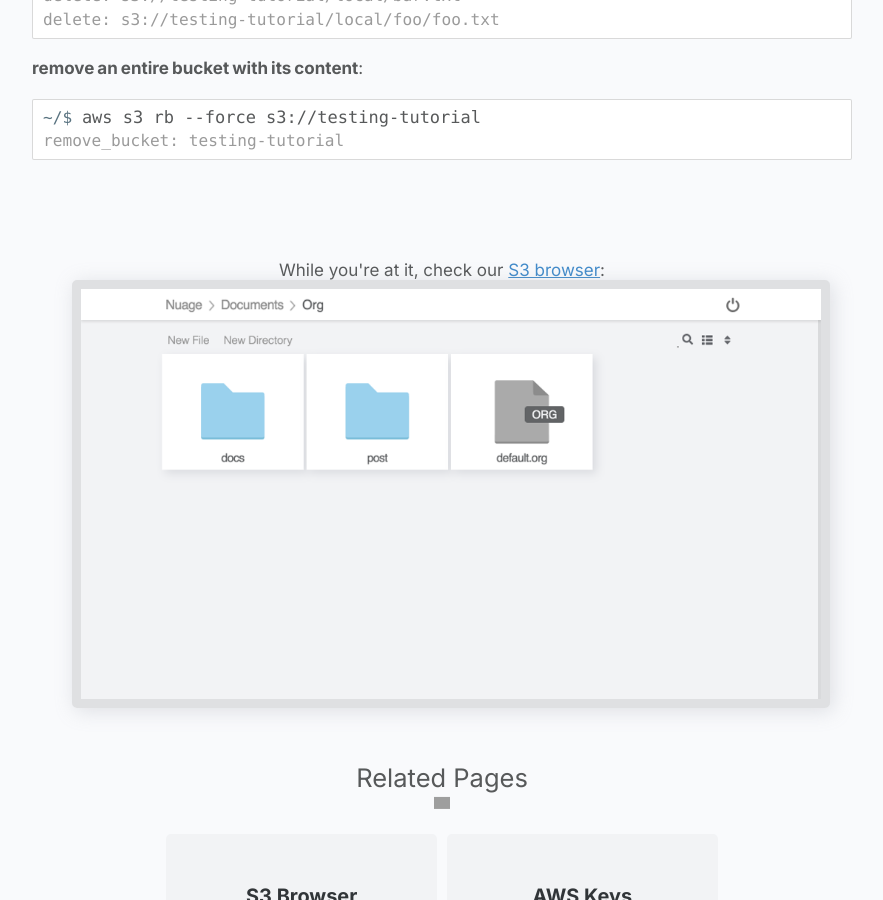
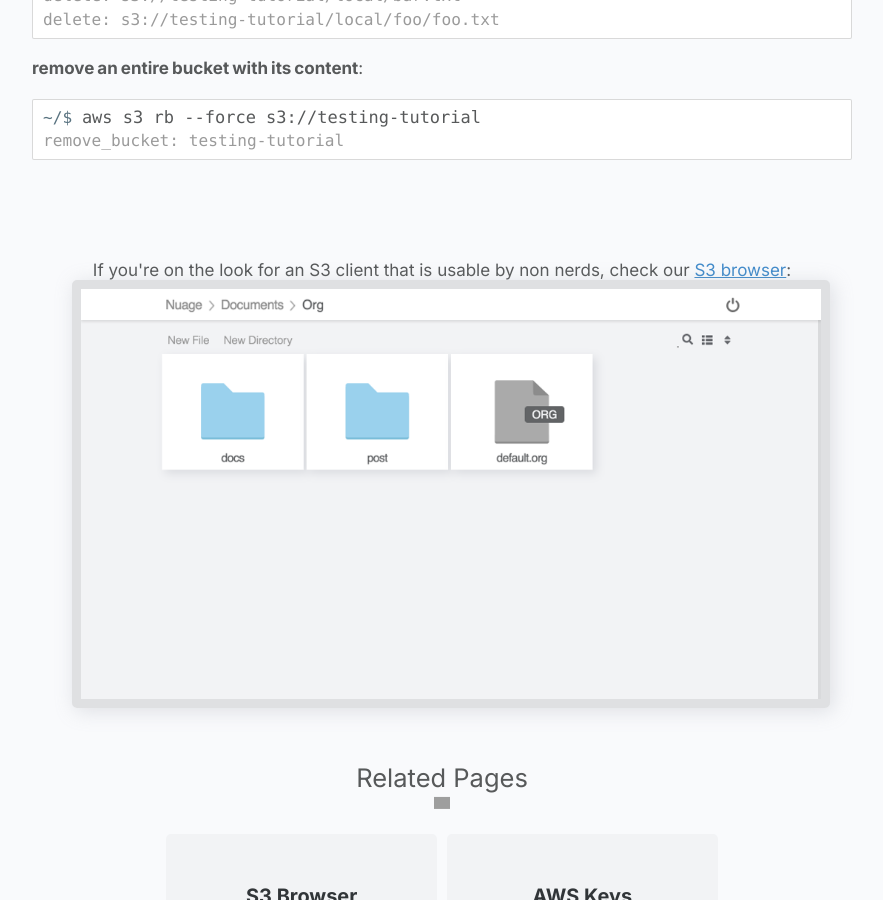
Before and after one commit to mickael-kerjean/filestash-website, a Jekyll site: the page built from _posts/2020-07-14-aws-cli-guide.md, in a window 1280 px wide and 900 px high, scrolled down 2337 px. Shown: the whole window, without its empty margins (198-1081 px from the left). Built offline with Jekyll 4.4.1, drawn with Linux system fonts in a browser that asks for light colours; some of the changed text lies outside the part shown; grey boxes are pictures that could not be loaded.

Commit message:
content (update): reword some content

```diff
--- a/_posts/2020-07-14-aws-cli-guide.md
+++ b/_posts/2020-07-14-aws-cli-guide.md
@@ -14,7 +14,7 @@
 
 If that's not already the case, you first need to [install and configure the AWS CLI](https://docs.aws.amazon.com/cli/latest/userguide/install-cliv2.html).
 
-## List Files and buckets
+## List Files and buckets with 'aws s3 ls'
 
 **list your buckets**:
 <div class="terminal">
@@ -145,7 +145,7 @@
 
 
 <figure style="margin-top:100px;">
-    <figcaption style="text-align:center;">While you're at it, check our <a href="{% post_url 2019-11-21-s3-browser %}">S3 browser</a>:</figcaption>
+    <figcaption style="text-align:center;">If you're on the look for an S3 client that is usable by non nerds, check our <a href="{% post_url 2019-11-21-s3-browser %}">S3 browser</a>:</figcaption>
     <a href="{% post_url 2019-11-21-s3-browser %}"><img class="fancy" src="/img/screenshots/viewerpage.png" /></a>
 </figure>
 
--- a/index.html
+++ b/index.html
@@ -193,7 +193,7 @@
 <div>
   <img src="${e.actor.avatar_url}"/>
   <div>
-    <div class="ellipsis"><a rel="nofollow" href="https://github.com/${e.actor.login}">${e.actor.login}</a> is following us</div>
+    <div class="ellipsis"><a rel="nofollow" href="https://github.com/${e.actor.login}">${e.actor.login}</a> like us</div>
     <div class="date">${relativeDate(new Date(e.created_at))}</div>
   </div>
 </div>`
```
Also changed, not shown: _docs/index.md (+5 -4 lines), _posts/2019-11-21-s3-browser.html (+4 -4 lines).
